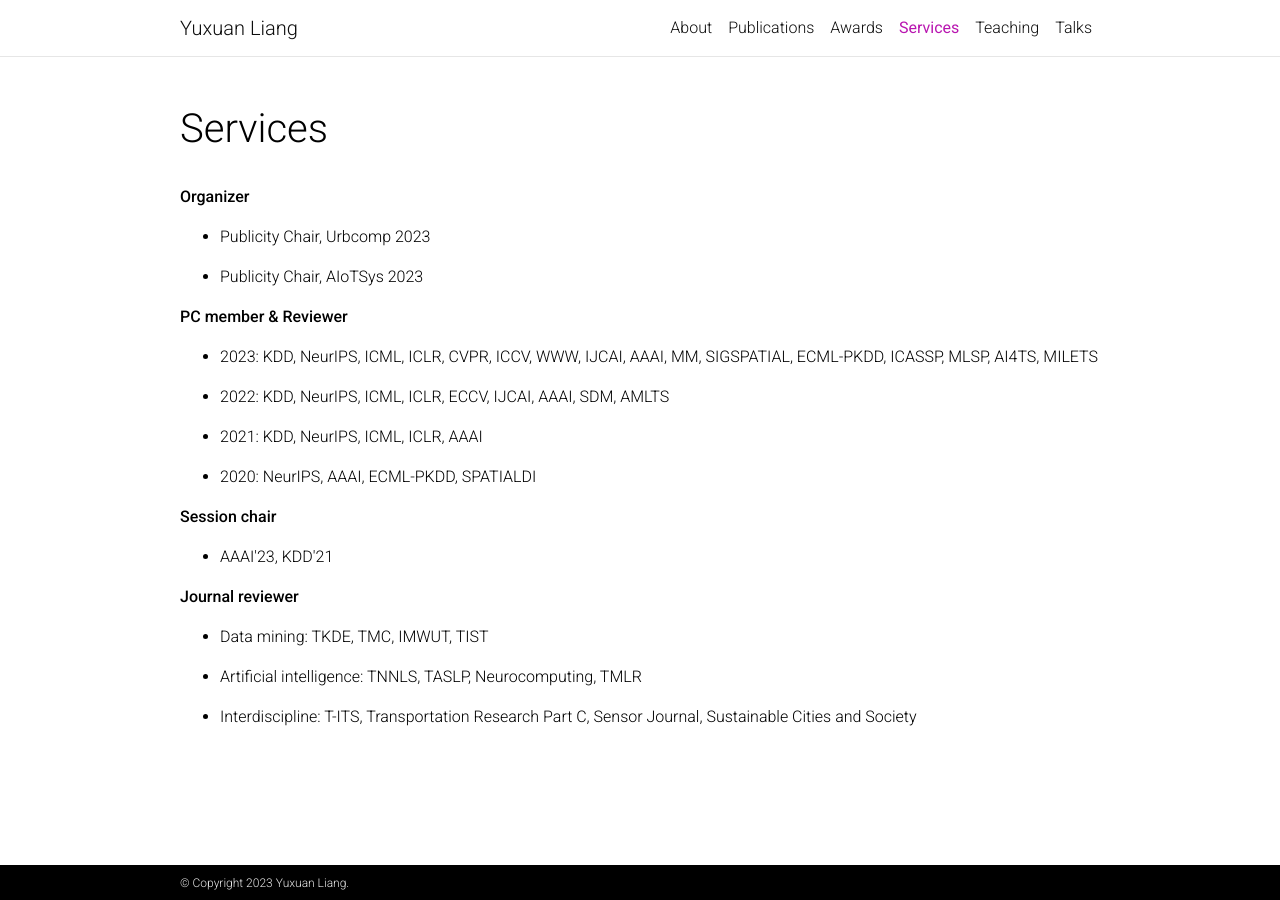
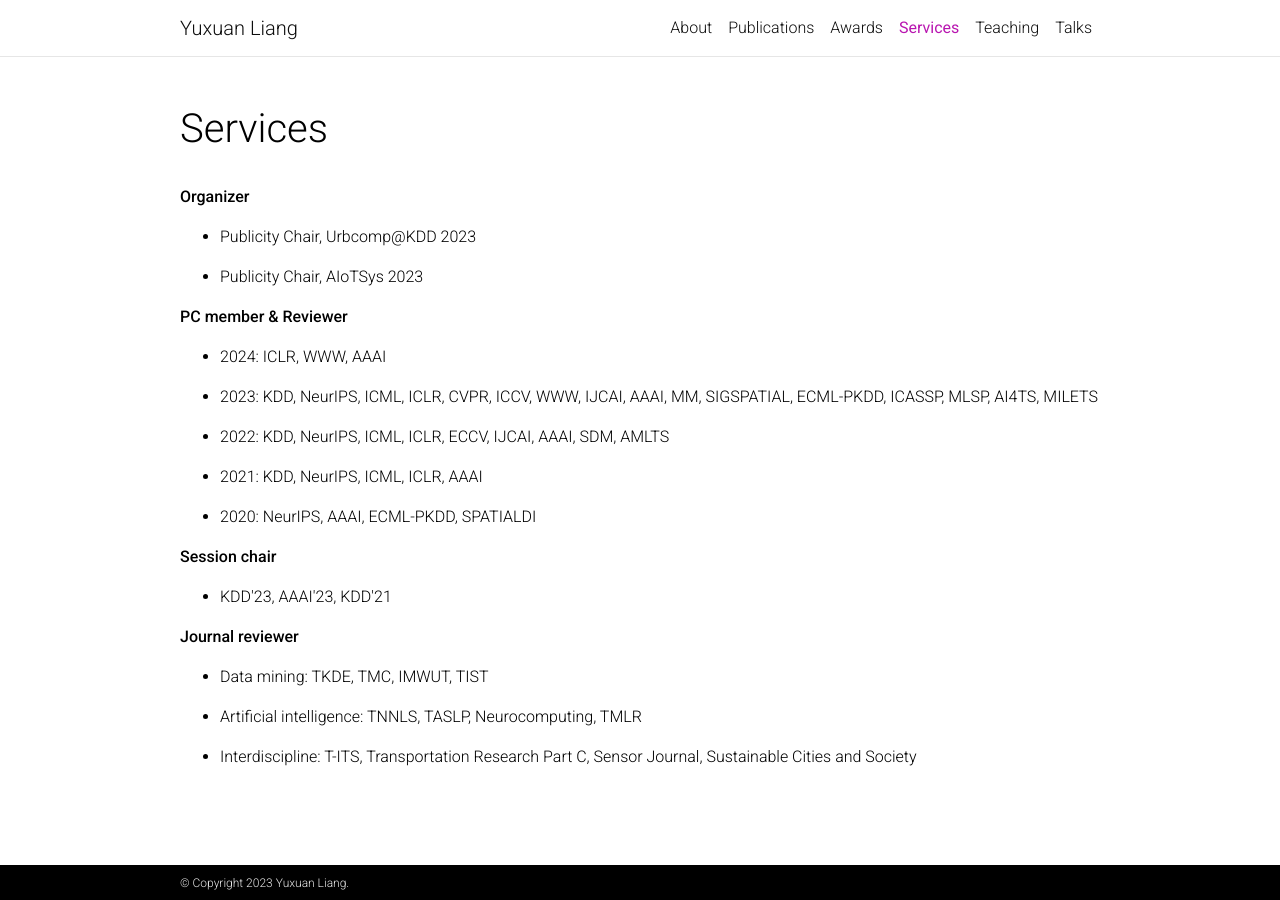
Before and after one commit to CastleLiang/castleliang.github.io, a Jekyll site: the page built from _pages/service.md, in a window 1280 px wide. Built offline with Jekyll 4.4.1, drawn with Linux system fonts in a browser that asks for light colours; full-size pictures stand in for the smaller copies a plugin makes; comment, search, counter and statistics services are not loaded; a style sheet for code colours, icons or effects is not loaded.

Commit message:
update gis23

```diff
--- a/_pages/service.md
+++ b/_pages/service.md
@@ -10,7 +10,7 @@ nav_order: 3
 <div>
   <p><strong>Organizer</strong></p>
   <ul>
-  <li><p>Publicity Chair, Urbcomp 2023</p>
+  <li><p>Publicity Chair, Urbcomp@KDD 2023</p>
   </li>
   <li><p>Publicity Chair, AIoTSys 2023</p>
   </li>
@@ -19,6 +19,8 @@ nav_order: 3
 
   <p><strong>PC member &amp; Reviewer</strong></p>
   <ul>
+  <li><p>2024: ICLR, WWW, AAAI</p>
+  </li>
   <li><p>2023: KDD, NeurIPS, ICML, ICLR, CVPR, ICCV, WWW, IJCAI, AAAI, MM, SIGSPATIAL, ECML-PKDD, ICASSP, MLSP, AI4TS, MILETS</p>
   </li>
   <li><p>2022: KDD, NeurIPS, ICML, ICLR, ECCV, IJCAI, AAAI, SDM, AMLTS</p>
@@ -31,7 +33,7 @@ nav_order: 3
 
   <p><strong>Session chair</strong></p>
   <ul>
-  <li><p>AAAI'23, KDD'21</p>
+  <li><p>KDD'23, AAAI'23, KDD'21</p>
   </li>
   </ul>
 
```
Also changed, not shown: _bibliography/papers.bib (+11 -0 lines), _news/20230909_gis23.md (added, +6 -0 lines), _pages/about.md (+2 -2 lines), _pages/teaching.md (+6 -1 lines).
